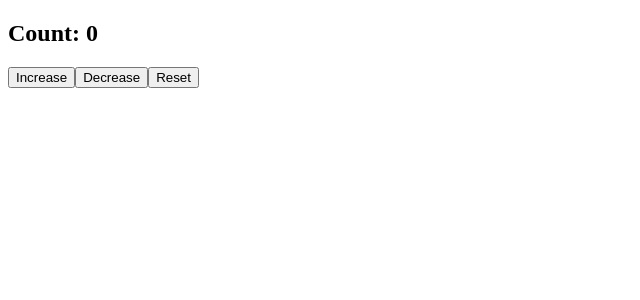
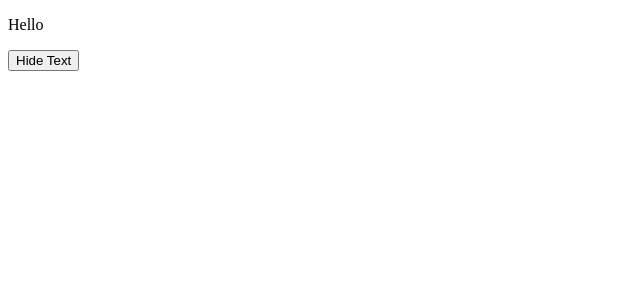
Before and after one commit to tejakoheda/week1_day4, a React (Create React App) app: page / in a window 1280 px wide. Shown: the top 300 px of the page, without its empty margins (0-640 px from the left). Built offline with nearby package versions, Linux system fonts and the light colour scheme.

Commit message:
usestate2

```diff
--- a/src/App.js
+++ b/src/App.js
@@ -1,16 +1,16 @@
 import { useState } from "react";
 
-function Counter() {
-  const [count, setCount] = useState(0);
+function ToggleText() {
+  const [show, setShow] = useState(true);
 
   return (
     <div>
-      <h2>Count: {count}</h2>
-      <button onClick={() => setCount(count + 1)}>Increase</button>
-      <button onClick={() => setCount(count - 1)}>Decrease</button>
-      <button onClick={() => setCount(0)}>Reset</button>
+      {show ? <p>Hello</p> : <p>Text Hidden</p>}
+      <button onClick={() => setShow(!show)}>
+        {show ? "Hide Text" : "Show Text"}
+      </button>
     </div>
   );
 }
 
-export default Counter;
+export default ToggleText;
```
